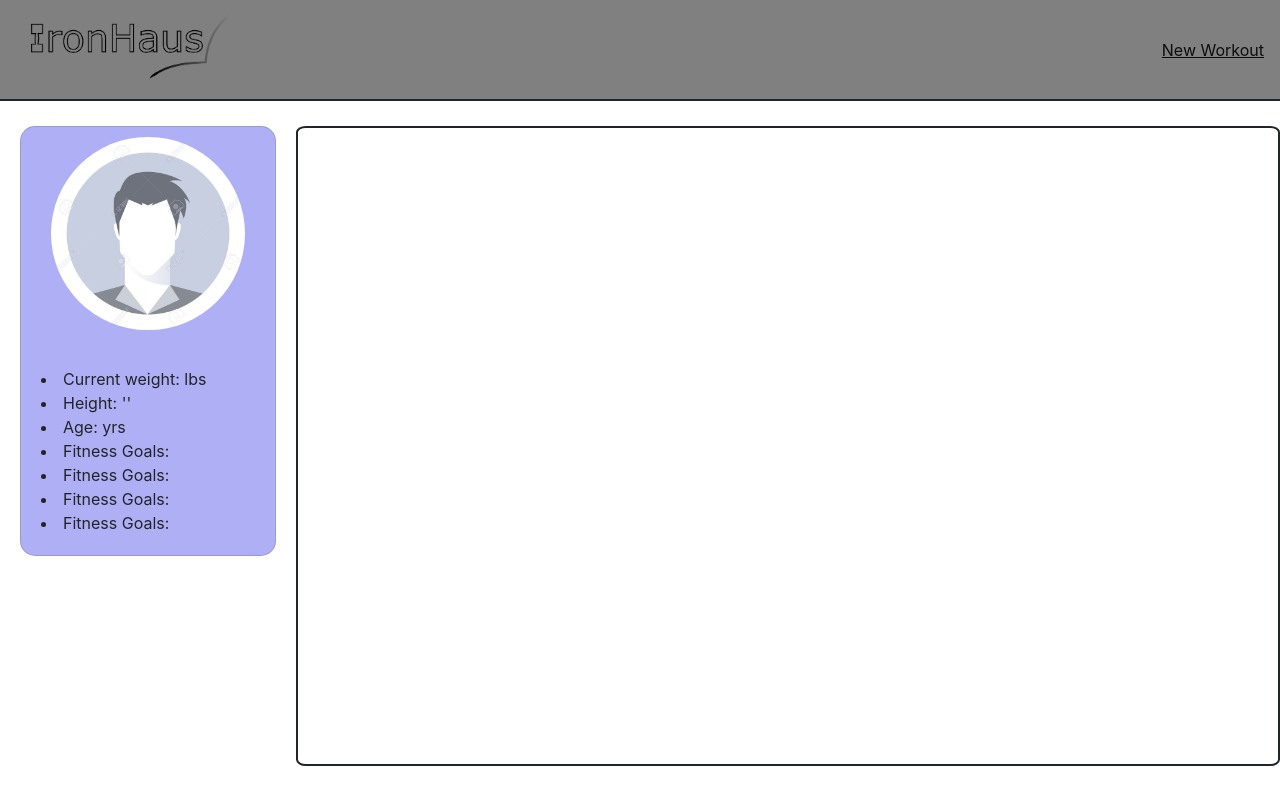
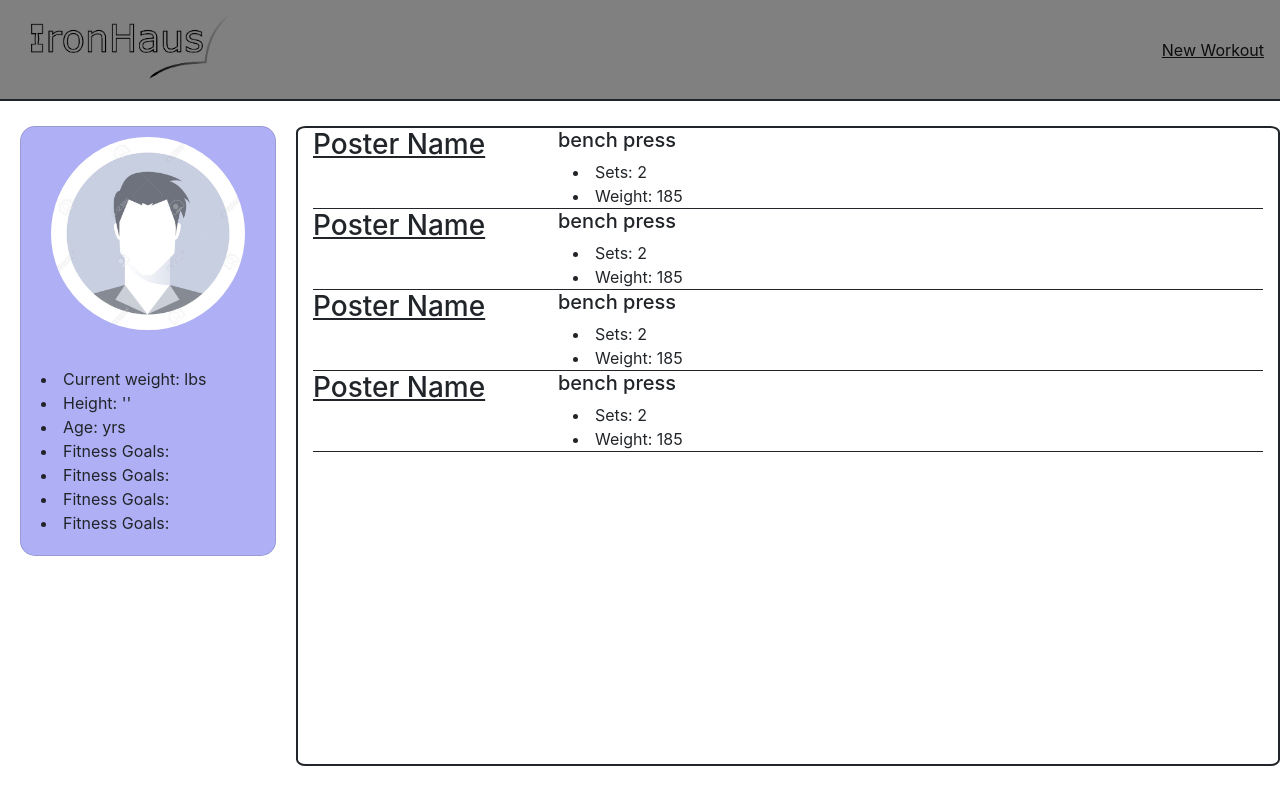
Before and after one commit to Agauntt/IronHaus, a React (Create React App) app in the folder client/: page /profile in a window 1280 px wide. Built offline with nearby package versions, Linux system fonts and the light colour scheme; no server answers.

Commit message:
EOD - barebones post component built

```diff
--- a/client/src/components/Feed.js
+++ b/client/src/components/Feed.js
@@ -1,15 +1,22 @@
 import React, { Component } from 'react';
 import '../Style.css';
+import Post from './Post';
 
 class Feed extends Component {
     state = {
-        Posts: "This is a post"
+        Posts: "",
+        Workouts: []
     }
+
+
 
     render() {
         return (
-            <div className='feed'>
-
+            <div className='feed container'>
+                <Post />
+                <Post />
+                <Post />
+                <Post />
             </div>
         )
     }
--- a/client/src/components/Post.js
+++ b/client/src/components/Post.js
@@ -1,11 +1,28 @@
 import React, { Component } from 'react'
 
-export default class Post extends Component {
+class Post extends Component {
+    state = {
+        exercise: "bench press",
+        sets: '2',
+        weight: '185'
+    }
+
     render() {
         return (
-            <div>
-
+            <div style={{borderBottom: 'solid', borderWidth: '1px'}}>
+                <div className='row'>
+                    <div className='col-3'>
+                        <h3 style={{textDecoration: 'underline'}}>Poster Name</h3>
+                    </div>
+                    <div className='col-9'>
+                        <h5>{this.state.exercise}</h5>
+                        <li style={{marginLeft: '15px'}}>Sets: {this.state.sets}</li>
+                        <li style={{marginLeft: '15px'}}>Weight: {this.state.weight}</li>
+                    </div>
+                </div>
             </div>
         )
     }
 }
+
+export default Post
```
Also changed, not shown: 1 other file (tests, documents, lock files or other folders).
